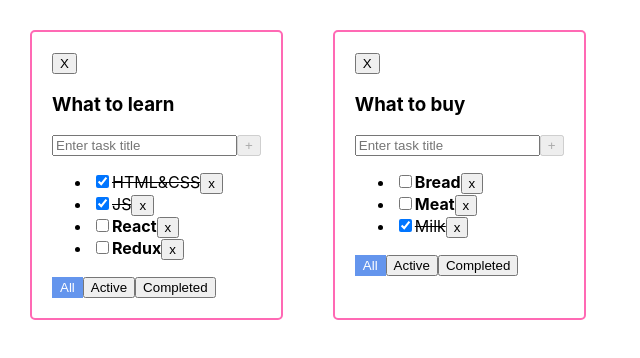
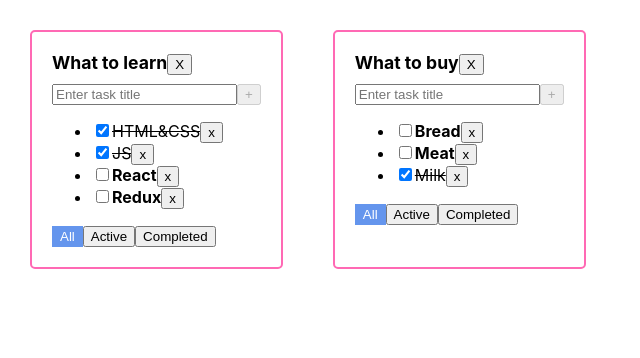
Before and after one commit to vbsm11/todolist-comeback, a React (Create React App) app: page / in a window 1280 px wide. Shown: the top 358 px of the page, without its empty margins (0-640 px from the left). Built offline with nearby package versions, Linux system fonts and the light colour scheme; the HTML template or start-up script is replaced by a standard one.

Commit message:
addTodolist function, refactor styles

```diff
--- a/src/App.css
+++ b/src/App.css
@@ -32,3 +32,12 @@
   outline: none;
   border: 2px solid red;
 }
+
+.titleWithButton {
+  margin-bottom: 8px;
+}
+
+.todoTitle {
+  font-size: 110%;
+  font-weight: bold;
+}
--- a/src/App.tsx
+++ b/src/App.tsx
@@ -89,6 +89,11 @@ function App(): JSX.Element {
         delete tasks[todoListId]
     }
 
+    const addTodolist = (title: string) => {
+        const newTodolistId = v1()
+        setTodoLists([{id: newTodolistId, title: title, filter: 'all'}, ...todoLists])
+    }
+
     // UI:
 
     const getFilteredTasks = (tasks: TaskType[], filter: FilterValueType) => {
--- a/src/TodoList.tsx
+++ b/src/TodoList.tsx
@@ -45,9 +45,10 @@ const TodoList: FC<TodoListPropsType> = (props) => {
 
     return (
         <div className="todolist">
-            <button onClick={removeTodoListHandler}>Х</button>
-            <h3>{props.title}</h3>
-
+            <div className={'titleWithButton'}>
+                <span className={'todoTitle'}>{props.title}</span>
+                <button onClick={removeTodoListHandler}>Х</button>
+            </div>
             <AddItemForm addItem={addTask}/>
 
             <ul>
```
